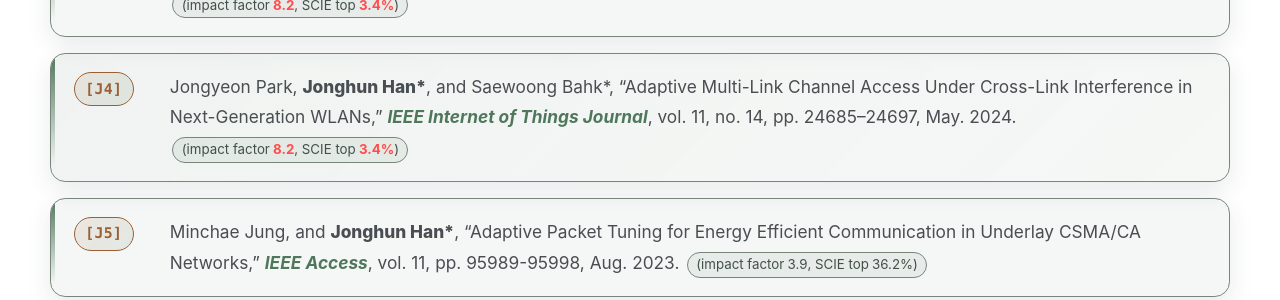
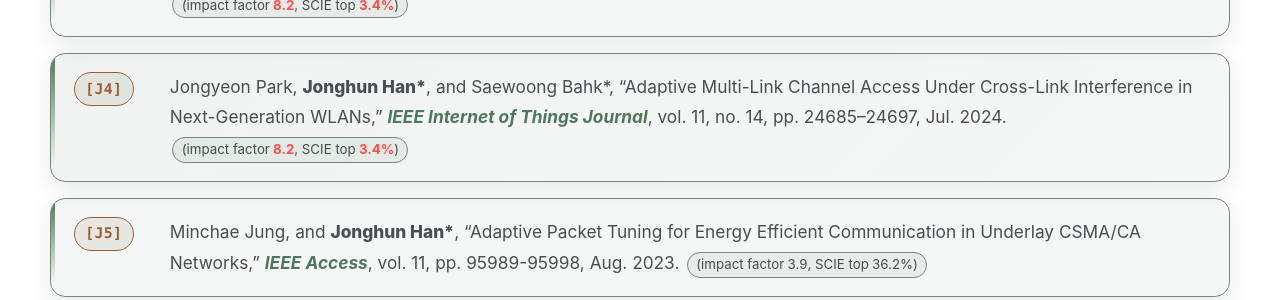
Before and after one commit to icnsl/icnsl.github.io, a Jekyll site: the page built from _pages/publications.md, in a window 1280 px wide and 900 px high, scrolled down 550 px. Shown: the part 154-454 px from the top of the window. Built offline with Jekyll 4.4.1, drawn with Linux system fonts in a browser that asks for light colours; a script bundle is joined from its source files by our own code; library files that are not in the unit come from our copies.

Commit message:
Update publications.md

```diff
--- a/_pages/publications.md
+++ b/_pages/publications.md
@@ -59,7 +59,7 @@ hide_title: true
   <div class="pub-citation">
     Jongyeon Park, <strong>Jonghun Han*</strong>, and Saewoong Bahk*,
     “Adaptive Multi-Link Channel Access Under Cross-Link Interference in Next-Generation WLANs,”
-    <em>IEEE Internet of Things Journal</em>, vol. 11, no. 14, pp. 24685–24697, May. 2024.
+    <em>IEEE Internet of Things Journal</em>, vol. 11, no. 14, pp. 24685–24697, Jul. 2024.
     <span class="pub-impact">(impact factor<span class="pub-metric-value pub-red">8.2</span>, SCIE top<span class="pub-metric-value pub-red">3.4%</span>)</span>
   </div>
 </div>
```
